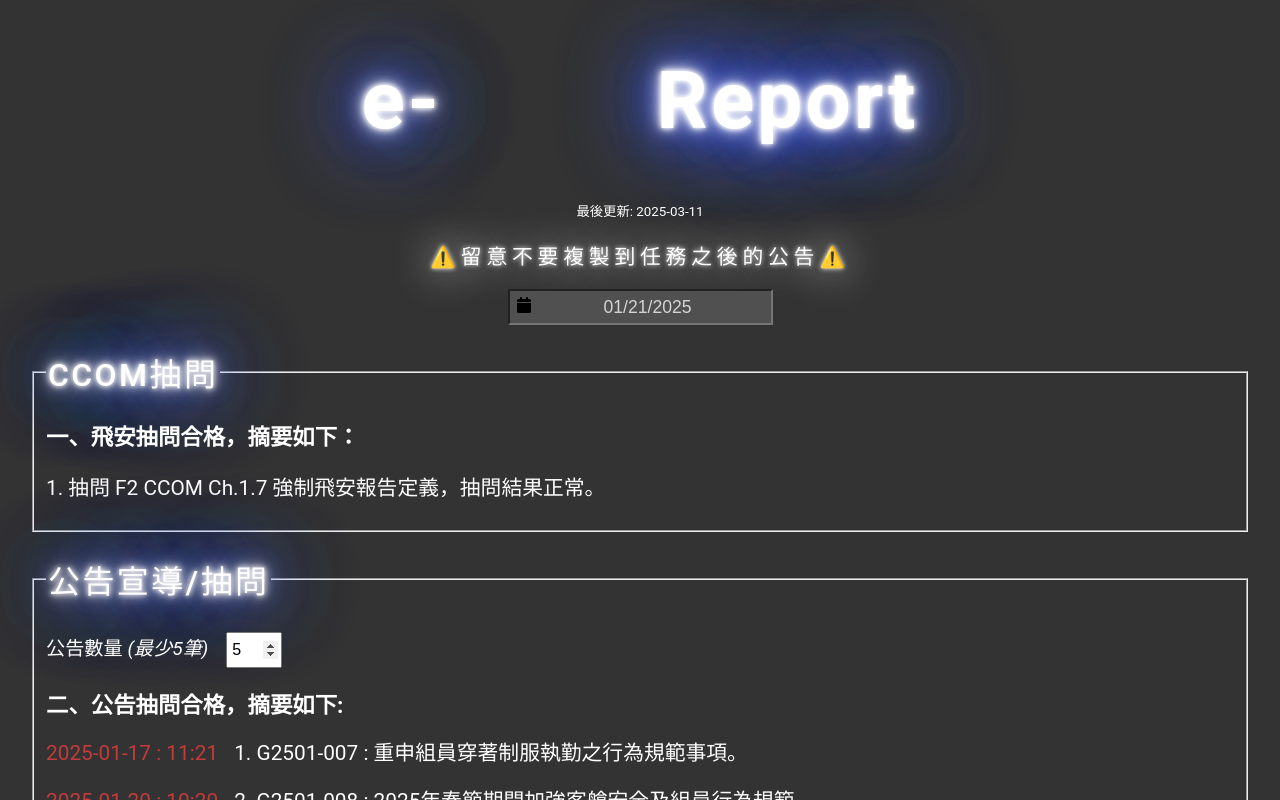
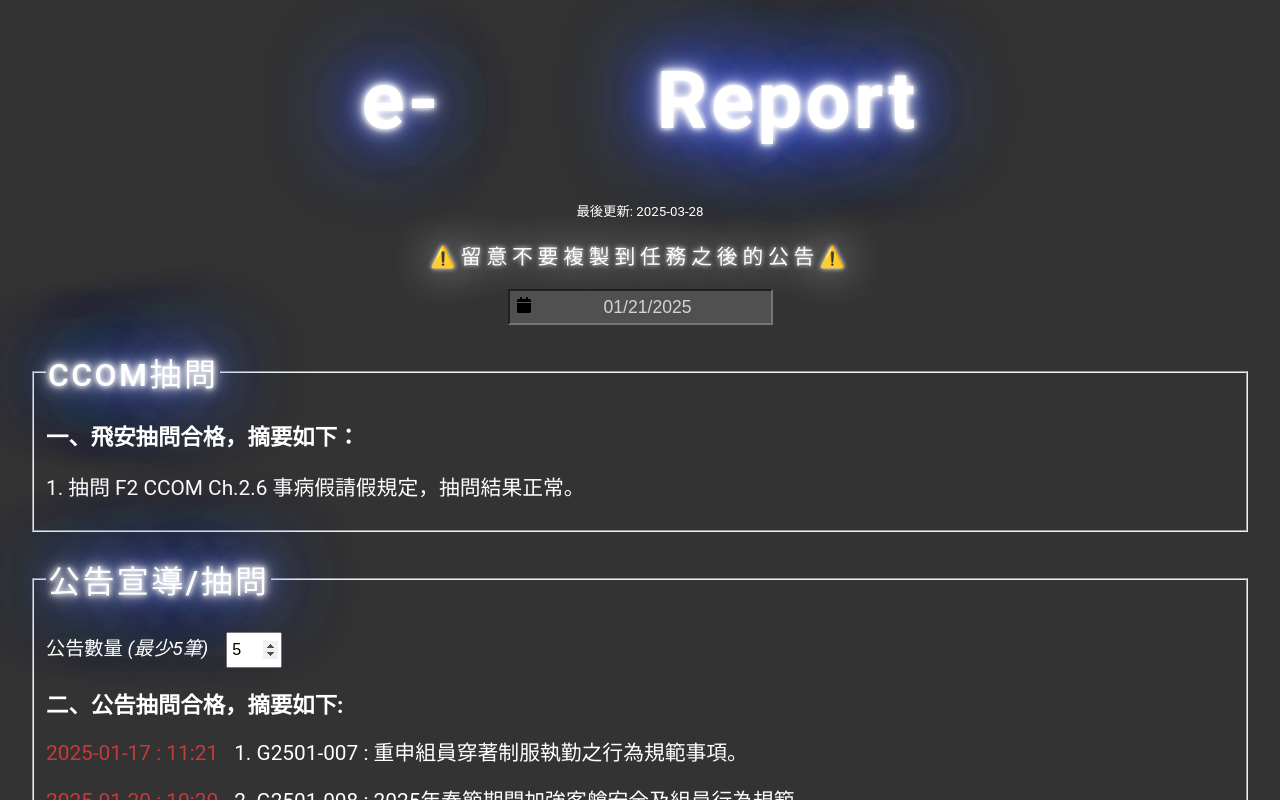
Before and after one commit to ichimon-nashi/etrgenerator, a React app: page / in a window 1280 px wide. Shown: the top 800 px of the page. Built offline with nearby package versions, Linux system fonts and the light colour scheme; the HTML template or start-up script is replaced by a standard one.

Commit message:
Update bulletin

```diff
--- a/src/App.jsx
+++ b/src/App.jsx
@@ -8,7 +8,6 @@
 
 function App() {
   const [startDate, setStartDate] = useState(Date.now());
-  const [ccomQuestion, setCCOMQuestion] = useState('test');
   const [noOfBulletin, setNoOfBulletin] = useState(5);
   const [textToCopy, setTextToCopy] = useState('');
   const [copyStatus, setCopyStatus] = useState(false);
@@ -20,19 +19,19 @@
   const hallelujahSound = new Audio(audio)
   hallelujahSound.volume = 0.4;
 
-  // useEffect(() => {
-  //   const ccomDataToBeCopied = document.querySelector("#ccomData").innerHTML
-  //   .replaceAll(/(<h2>|<p>|<\/p>)/g,"")
-  //     .replaceAll(/(<\/h2>)/g,"\r\n");
-  //   const bulletinDataToBeCopied = document.querySelector("#bulletinData").innerHTML
-  //     .replaceAll(/(<h2>|<\/h2>|<\/li>)/g,"")
-  //     .replaceAll(/(<li>)/g,"\r\n");
-  //   const additionalRemarkToBeCopied = document.querySelector("#textAreaData").innerHTML
-  //     .replaceAll(/(<h2>|<\/h2>|<\/li>)/g,"")
-  //     .replaceAll(/(<li>)/g,"\r\n");
-  //   const combinedText = ccomDataToBeCopied + "\n\n" + "二、公告抽問合格，摘要如下:" + bulletinDataToBeCopied + "\n\n" + additionalRemarkToBeCopied
-  //   setTextToCopy(combinedText);
-  // },[startDate, noOfBulletin])
+  useEffect(() => {
+    const ccomDataToBeCopied = document.querySelector("#ccomData").innerHTML
+    .replaceAll(/(<h2>|<p>|<\/p>)/g,"")
+      .replaceAll(/(<\/h2>)/g,"\r\n");
+    const bulletinDataToBeCopied = document.querySelector("#bulletinData").innerHTML
+      .replaceAll(/(<h2>|<\/h2>|<\/li>)/g,"")
+      .replaceAll(/(<li>)/g,"\r\n");
+    const additionalRemarkToBeCopied = document.querySelector("#textAreaData").innerHTML
+      .replaceAll(/(<h2>|<\/h2>|<\/li>)/g,"")
+      .replaceAll(/(<li>)/g,"\r\n");
+    const combinedText = ccomDataToBeCopied + "\n\n" + "二、公告抽問合格，摘要如下:" + bulletinDataToBeCopied + "\n\n" + additionalRemarkToBeCopied
+    setTextToCopy(combinedText);
+  },[startDate, noOfBulletin])
 
 
   const getCCOMQuestion = () => {
@@ -148,7 +147,6 @@
         <div id="ccomData">
           <h2>一、飛安抽問合格，摘要如下：</h2>
           {(() => getCCOMQuestion())()}
-          {/* <p>{ccomQuestion}</p> */}
         </div>
       </fieldset>
 
--- a/src/components/Data.js
+++ b/src/components/Data.js
@@ -1522,6 +1522,51 @@
     time:"09:41",
     id:"G2503-002",
     title:"2025年空服科3月份SAG會議紀錄。",
+},{
+    date:"2025-03-20",
+    time:"10:01",
+    id:"G2503-003",
+    title:"機上「乘客安全規定卡」及「電子用品告示牌」修訂說明。",
+},{
+    date:"2025-03-20",
+    time:"15:57",
+    id:"G2503-004",
+    title:"重申宣導機上免稅菸品不可廣播推銷及展示。",
+},{
+    date:"2025-03-21",
+    time:"16:44",
+    id:"G2503-005",
+    title:"2025年空服科定期複訓住宿奬勵說明。",
+},{
+    date:"2025-03-21",
+    time:"16:45",
+    id:"G2503-006",
+    title:"2025年上半年【員工績效面談】。",
+},{
+    date:"2025-03-24",
+    time:"13:29",
+    id:"G2503-007",
+    title:"ATR機上文件夾目錄REV016版修訂。",
+},{
+    date:"2025-03-24",
+    time:"14:00",
+    id:"G2503-008",
+    title:"2025年4月份國際線機內免稅品銷售資訊、送貨到府及國內銷售作業注意事項。",
+},{
+    date:"2025-03-25",
+    time:"14:40",
+    id:"G2503-009",
+    title:"2025年空服科03月份部務會議暨座艙長會議紀錄。",
+},{
+    date:"2025-03-27",
+    time:"12:01",
+    id:"G2503-010",
+    title:"濕租B738國際線 2025年4月份影片播放資訊。",
+},{
+    date:"2025-03-28",
+    time:"10:42",
+    id:"G2503-011",
+    title:"台中國際線新增商務艙白蘭地及更新飲料&酒單事宜。",
 },
 ]
 
```
